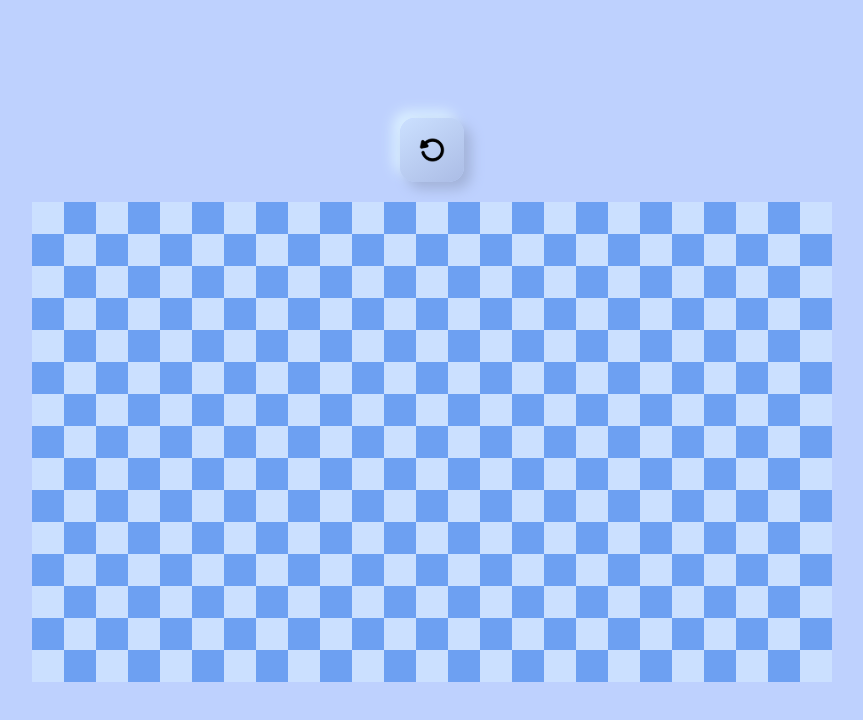
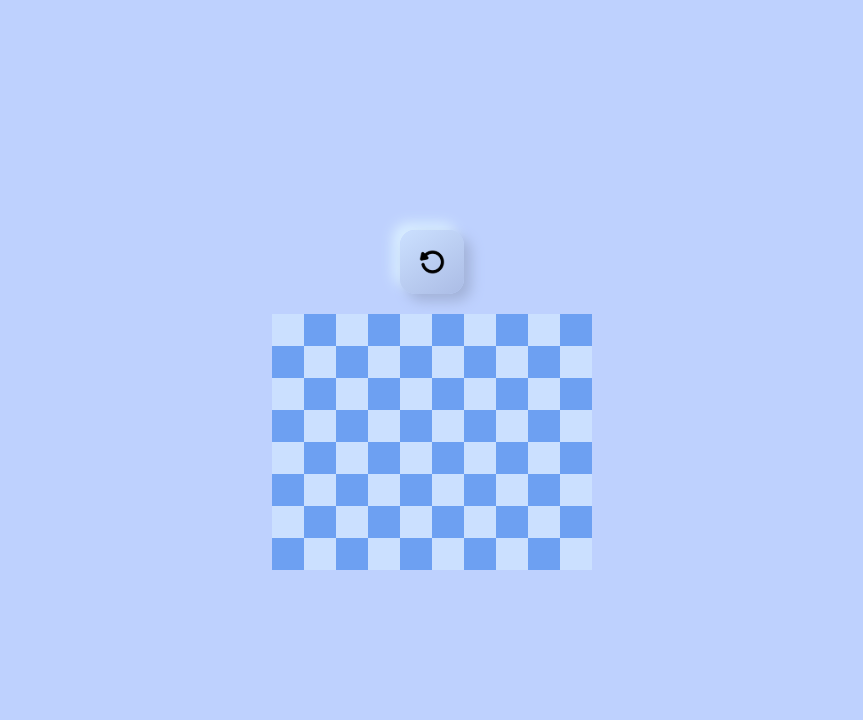
Before and after one commit to maximebergerard/minesweeper, a React (Create React App) app: page / in a window 1280 px wide. Shown: the top 720 px of the page, without its empty margins (208-1071 px from the left). Built offline with nearby package versions, Linux system fonts and the light colour scheme.

Commit message:
🚧  Working with borders

```diff
--- a/src/App.tsx
+++ b/src/App.tsx
@@ -3,14 +3,15 @@ import Cell from "./components/Cell/Cell"
 import { MinesCounter } from "./utils"
 import "./App.css"
 
-const gridWidth = 25
-const gridHeight = 15
+const gridWidth = 10
+const gridHeight = 8
 
 export type CellDetails = {
   type: CellType
   flag: boolean
   clicked: boolean
   bombsAround: number
+  borders: [boolean, boolean, boolean, boolean]
 }
 
 export enum CellType {
@@ -88,18 +89,15 @@ function generateBombs(
 }
 
 const initialState: IState = {
-  arr: [
-    ...Array(gridWidth * gridHeight)
-      .fill(0)
-      .map(() => {
+  arr: new Array(gridWidth * gridHeight).fill(0).map(() => {
     return {
       type: CellType.Cell,
       flag: false,
       clicked: false,
       bombsAround: 0,
+      borders: [false, false, false, false],
     }
   }),
-  ],
   grid: new Array(gridHeight).fill(0).map(() =>
     new Array(gridWidth).fill(0).map(() => {
       return {
@@ -107,6 +105,7 @@ const initialState: IState = {
         flag: false,
         clicked: false,
         bombsAround: 0,
+        borders: [false, false, false, false],
       }
     }),
   ),
@@ -120,8 +119,7 @@ const reducer = (state: IState, action: Action): IState => {
       return {
         ...initialState,
         arrRemover: [...Array(gridHeight * gridWidth).keys()],
-        arr: [
-          ...Array(gridWidth * gridHeight)
+        arr: Array(gridWidth * gridHeight)
           .fill(0)
           .map(() => {
             return {
@@ -129,9 +127,9 @@ const reducer = (state: IState, action: Action): IState => {
               flag: false,
               clicked: false,
               bombsAround: 0,
+              borders: [false, false, false, false],
             }
           }),
-        ],
         grid: new Array(gridHeight).fill(0).map(() =>
           new Array(gridWidth).fill(0).map(() => {
             return {
@@ -139,6 +137,7 @@ const reducer = (state: IState, action: Action): IState => {
               flag: false,
               clicked: false,
               bombsAround: 0,
+              borders: [false, false, false, false],
             }
           }),
         ),
@@ -187,7 +186,8 @@ const App = () => {
           grid: generateBombs(
             arr,
             arrRemover,
-            Math.ceil((gridWidth * gridHeight) / 10),
+            // Math.ceil((gridWidth * gridHeight) / 10),
+            10,
             indexHeight * gridWidth + indexWidth,
           ),
           firstClick: true,
@@ -212,6 +212,14 @@ const App = () => {
       message = `Clearing cell`
 
       grid[indexHeight][indexWidth].clicked = true
+
+      if (grid[indexHeight][indexWidth].bombsAround === 0) {
+        grid[indexHeight - 1][indexWidth].clicked = true
+        grid[indexHeight + 1][indexWidth].clicked = true
+        //petite fonction récursive
+      }
+      console.log(grid)
+
       dispatch({
         type: "setClick",
         grid: grid,
--- a/src/components/Cell/Cell.css
+++ b/src/components/Cell/Cell.css
@@ -1,23 +1,53 @@
 .cell {
-  cursor: pointer;
   width: 32px;
   height: 32px;
-  background-color: #f2faff;
   display: flex;
   justify-content: center;
   align-items: center;
-  border-width: 2px;
-  border-style: solid;
   border:none;
+  box-sizing: border-box;
 }
 
-.cell.index-0 {
-  background-color: #cbe0ff;
+.clicked-true:hover.index-0 {
+  background-color: #c5edc2;
+  cursor: default;
+}
+.clicked-true:hover.index-1 {
+  background-color: #9ccc99;
+  cursor: default;
 }
 
-.cell.index-1 {
+.clicked-false.index-0 {
+  background-color: #cbe0ff;
+  cursor: pointer;
+}
+
+.clicked-false.index-1, cell.flagged.index-1 {
   background-color: #6da0f2;
+  cursor: pointer;
 }
+
+.clicked-true.index-0 {
+  background-color: #c5edc2;
+}
+.clicked-true.index-1 {
+  background-color: #9ccc99;
+}
+
+/* .cell.clicked-true.bt-true {
+  border-top: 2px solid green;
+}
+
+.cell.clicked-true.br-true {
+  border-right: 2px solid green;
+}
+.cell.clicked-true.bb-true {
+  border-bottom: 2px solid green;
+}
+
+.cell.clicked-true.bl-true {
+  border-left: 2px solid green;
+} */
 
 .cell.bomb {
   display: flex;
@@ -37,13 +67,23 @@
   background-color: #f2faff;
 }
 
+.cell.flagged.index-0 {
+  background-color: #cbe0ff;
+}
+.cell.flagged.index-1 {
+  background-color: #6da0f2;
+}
+
 .flagged svg {
   fill: #311b94;
 }
 
-.clicked-true  {
-  border-width: 2px;
-  border-style: solid;
-  border: none;
+.clicked-true {
   font-weight: bold;
 }
+
+/* .clicked-false {
+  border-width: 2px;
+  border-style: groove;
+  border-color: #c7ceff #c7ceff #0e1c78 #0e1c78;
+} */
--- a/src/components/Cell/Cell.tsx
+++ b/src/components/Cell/Cell.tsx
@@ -34,10 +34,18 @@ const Cell = ({ cell, onClick, onContextMenu, onMouseDown, index }: Cell) => {
     )
   } else if (cell.clicked) {
     currentCell = (
-      <div className={`cell clicked-${cell.clicked}`}>{cell.bombsAround}</div>
+      <div
+        className={`cell clicked-${cell.clicked} index-${index % 2} bt-${
+          cell.borders[0]
+        } br-${cell.borders[1]} bb-${cell.borders[2]} bl-${cell.borders[3]}`}
+      >
+        {cell.bombsAround === 0 ? "" : cell.bombsAround}
+      </div>
     )
   } else {
-    currentCell = <div className={`cell index-${index % 2}`} />
+    currentCell = (
+      <div className={`cell clicked-${cell.clicked} index-${index % 2}`} />
+    )
   }
 
   return (
--- /dev/null
+++ b/src/utils/CellBordersUtils.tsx
@@ -0,0 +1,37 @@
+import { CellDetails, CellType } from "../App"
+
+const CellBorders = (arr: CellDetails[], gridWidth: number) => {
+  return arr.map((item, i) => {
+    if (item.type === CellType.Bomb) {
+      return item
+    }
+
+    let borders: [boolean, boolean, boolean, boolean] = [
+      false,
+      false,
+      false,
+      false,
+    ]
+    if (!!arr[i - 1] && arr[i - 1].type === CellType.Bomb) {
+      borders = [borders[0], borders[1], borders[2], true]
+    }
+
+    if (!!arr[i - gridWidth] && arr[i - gridWidth].type === CellType.Bomb) {
+      borders = [true, borders[1], borders[2], borders[3]]
+    }
+
+    if (!!arr[i + 1] && arr[i + 1].type === CellType.Bomb) {
+      borders = [borders[0], true, borders[2], borders[3]]
+    }
+
+    if (!!arr[i + gridWidth] && arr[i + gridWidth].type === CellType.Bomb) {
+      borders = [borders[0], borders[1], true, borders[3]]
+    }
+    return {
+      ...item,
+      borders,
+    }
+  })
+}
+
+export default CellBorders
--- a/src/utils/MinesCounterUtils.tsx
+++ b/src/utils/MinesCounterUtils.tsx
@@ -1,4 +1,5 @@
 import { CellDetails, CellType } from "../App"
+import CellBorders from "./CellBordersUtils"
 
 const MinesAround = (
   arrWithBombs: CellDetails[],
@@ -222,7 +223,7 @@ const MinesAround = (
     }
   })
 
-  return arr
+  return CellBorders(arr, gridWidth)
 }
 
 export default MinesAround
--- a/src/utils/index.tsx
+++ b/src/utils/index.tsx
@@ -1 +1,2 @@
 export { default as MinesCounter } from "./MinesCounterUtils"
+export { default as CellBorders } from "./CellBordersUtils"
```
Lines whose indentation alone changed are shown as unchanged.
